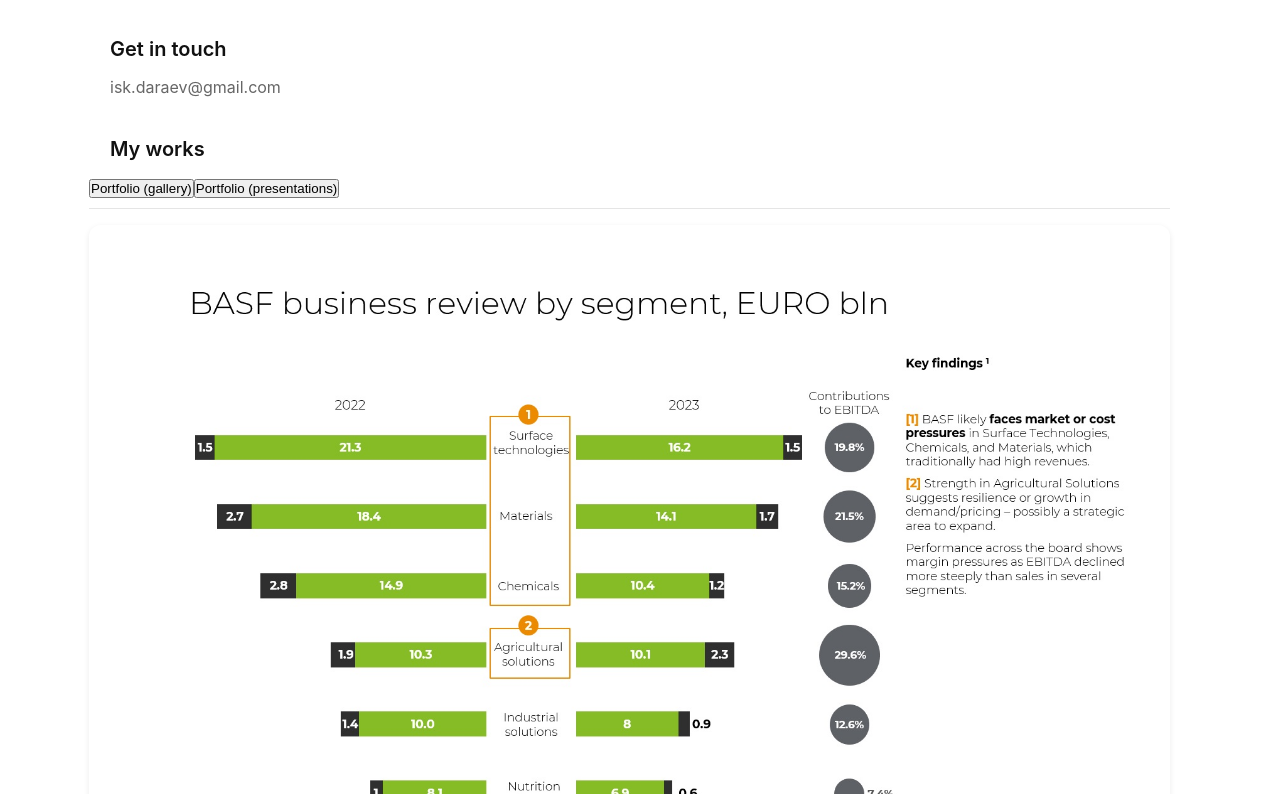
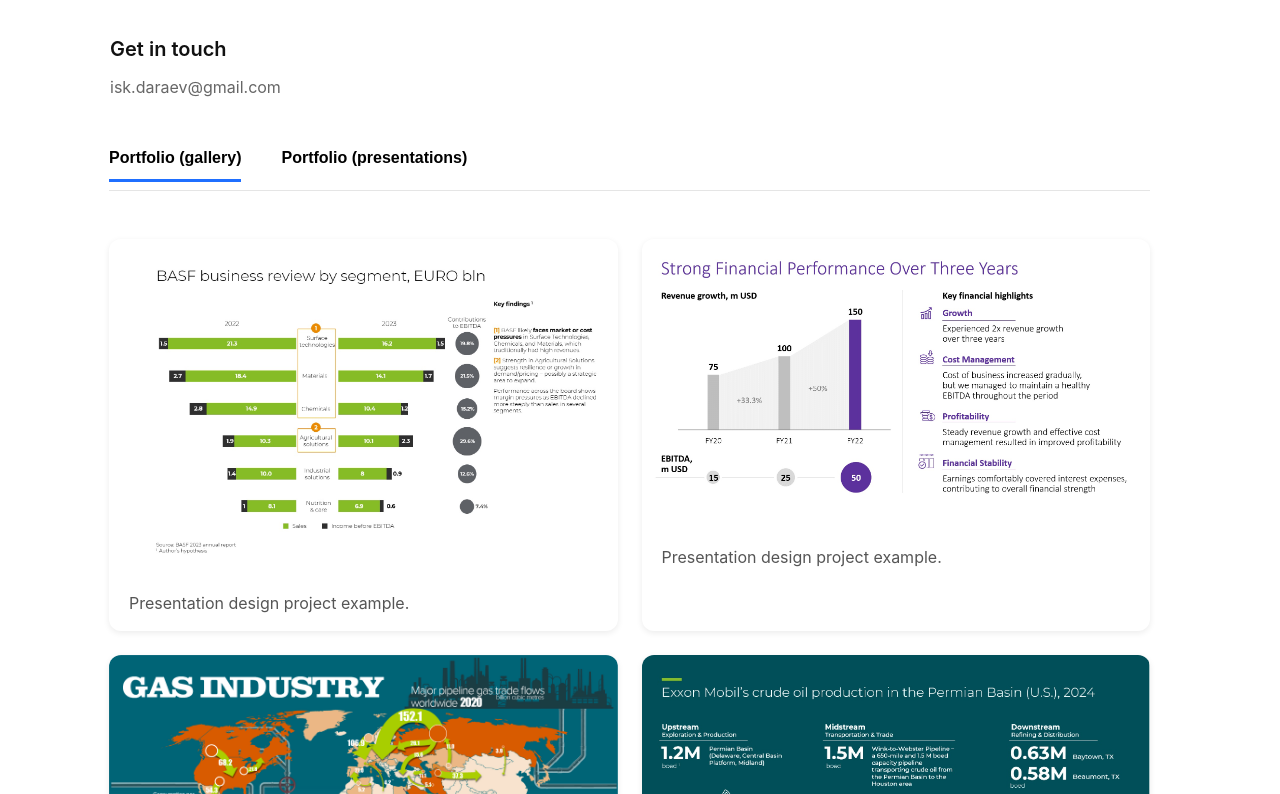
Before and after one commit to isk06/ruportfo, a Next.js app: page / in a window 1280 px wide. Shown: the part 306-1100 px from the top of the page. Built offline with nearby package versions, Linux system fonts and the light colour scheme.

Commit message:
Freeze My works and tabs while scrolling portfolio

```diff
--- a/components/PortfolioTabs.tsx
+++ b/components/PortfolioTabs.tsx
@@ -13,32 +13,64 @@ export default function PortfolioTabs({ images, pdfs }: Props) {
   const [activeTab, setActiveTab] = useState<"gallery" | "pdfs">("gallery");
 
   return (
-    <div className="portfolio-wrapper">
-      {/* STICKY HEADER */}
-      <div className="portfolio-sticky">
-        <h2>My works</h2>
-
-        <div className="portfolio-tabs">
+    <section className="section">
+      {/* Tabs */}
+      <div
+        className="portfolio-tabs"
+        style={{
+          display: "flex",
+          gap: "40px",
+          borderBottom: "1px solid #e5e5e5",
+          marginBottom: "32px",
+        }}
+      >
         <button
-            className={activeTab === "gallery" ? "tab active" : "tab"}
           onClick={() => setActiveTab("gallery")}
+          style={{
+            background: "none",
+            border: "none",
+            paddingBottom: "12px",
+            fontSize: "16px",
+            fontWeight: 600,
+            cursor: "pointer",
+            borderBottom:
+              activeTab === "gallery"
+                ? "3px solid #1f6fff"
+                : "3px solid transparent",
+          }}
         >
           Portfolio (gallery)
         </button>
 
         <button
-            className={activeTab === "pdfs" ? "tab active" : "tab"}
           onClick={() => setActiveTab("pdfs")}
+          style={{
+            background: "none",
+            border: "none",
+            paddingBottom: "12px",
+            fontSize: "16px",
+            fontWeight: 600,
+            cursor: "pointer",
+            borderBottom:
+              activeTab === "pdfs"
+                ? "3px solid #1f6fff"
+                : "3px solid transparent",
+          }}
         >
           Portfolio (presentations)
         </button>
       </div>
-      </div>
 
-      {/* SCROLLING CONTENT */}
-      <div className="portfolio-scroll">
+      {/* Gallery */}
       {activeTab === "gallery" && (
-          <div className="portfolio-grid">
+        <div
+          className="portfolio-grid"
+          style={{
+            display: "grid",
+            gridTemplateColumns: "repeat(2, 1fr)",
+            gap: "24px",
+          }}
+        >
           {images.map((img, i) => (
             <ProjectCard
               key={i}
@@ -50,8 +82,16 @@ export default function PortfolioTabs({ images, pdfs }: Props) {
         </div>
       )}
 
+      {/* PDFs */}
       {activeTab === "pdfs" && (
-          <div className="portfolio-pdfs">
+        <div
+          className="portfolio-pdfs"
+          style={{
+            display: "grid",
+            gridTemplateColumns: "repeat(2, 1fr)",
+            gap: "24px",
+          }}
+        >
           {pdfs.map((pdf, i) => (
             <PdfCard
               key={i}
@@ -61,7 +101,6 @@ export default function PortfolioTabs({ images, pdfs }: Props) {
           ))}
         </div>
       )}
-      </div>
-    </div>
+    </section>
   );
 }
```
Lines whose indentation alone changed are shown as unchanged.
